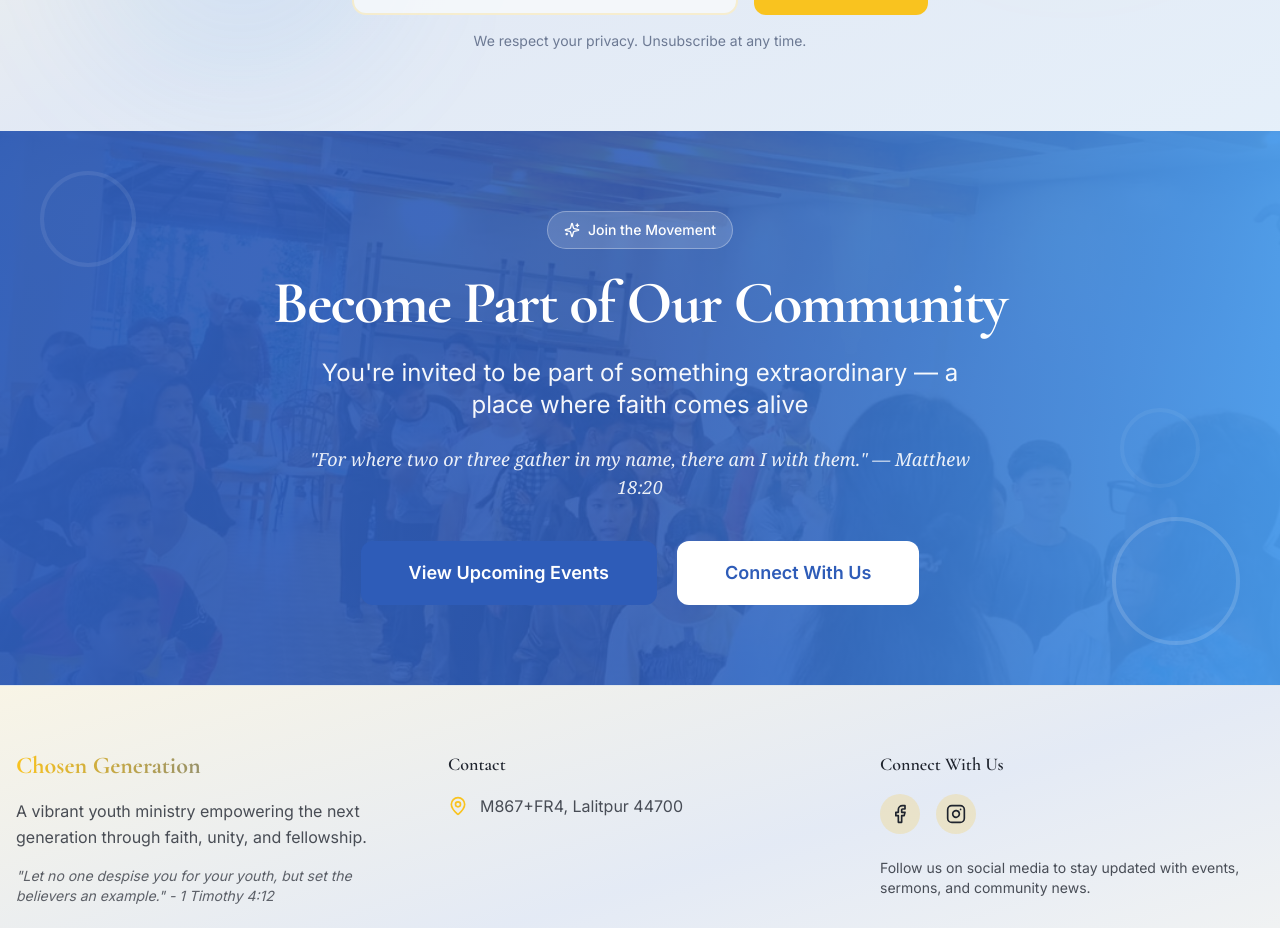
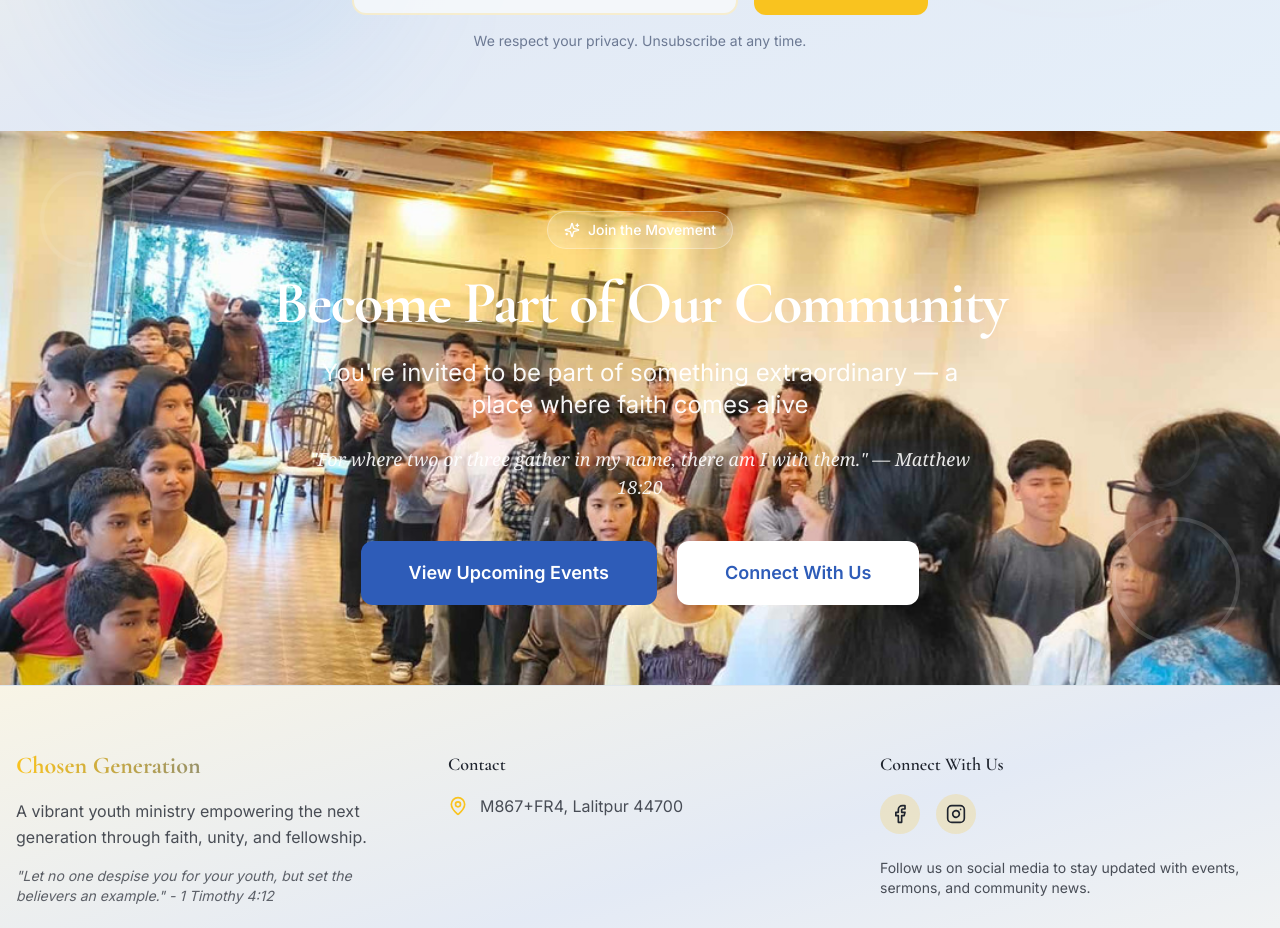
Before and after one commit to Joyal011/fetch-continue-flow, a React (Vite) app: page / in a window 1280 px wide. Shown: the part 4940-5868 px from the top of the page. Built offline with nearby package versions, Linux system fonts and the light colour scheme; the HTML template or start-up script is replaced by a standard one.

Commit message:
Fix CallToAction overlay

```diff
--- a/src/components/CallToAction.tsx
+++ b/src/components/CallToAction.tsx
@@ -13,7 +13,7 @@ const CallToAction = () => {
         className="absolute inset-0 bg-cover bg-center"
         style={{ backgroundImage: `url(${communityImage})` }}
       >
-        <div className="absolute inset-0 bg-gradient-to-r from-secondary/95 via-secondary/90 to-accent/95" />
+        <div className="absolute inset-0 bg-secondary/98" />
       </div>
 
       {/* Decorative light rays */}
```
